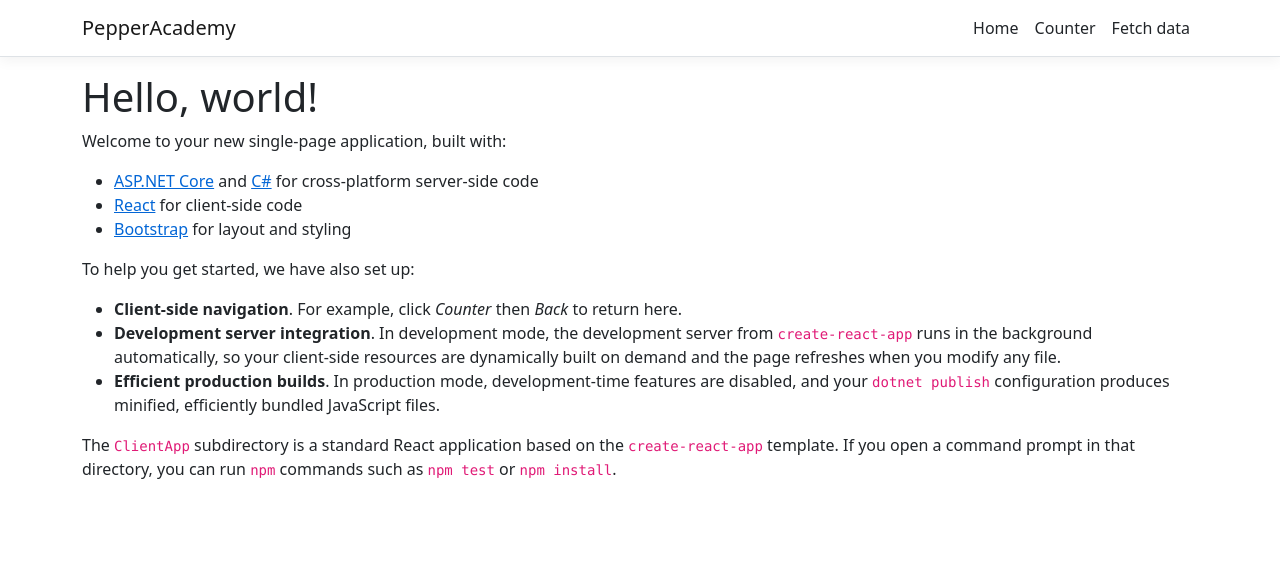
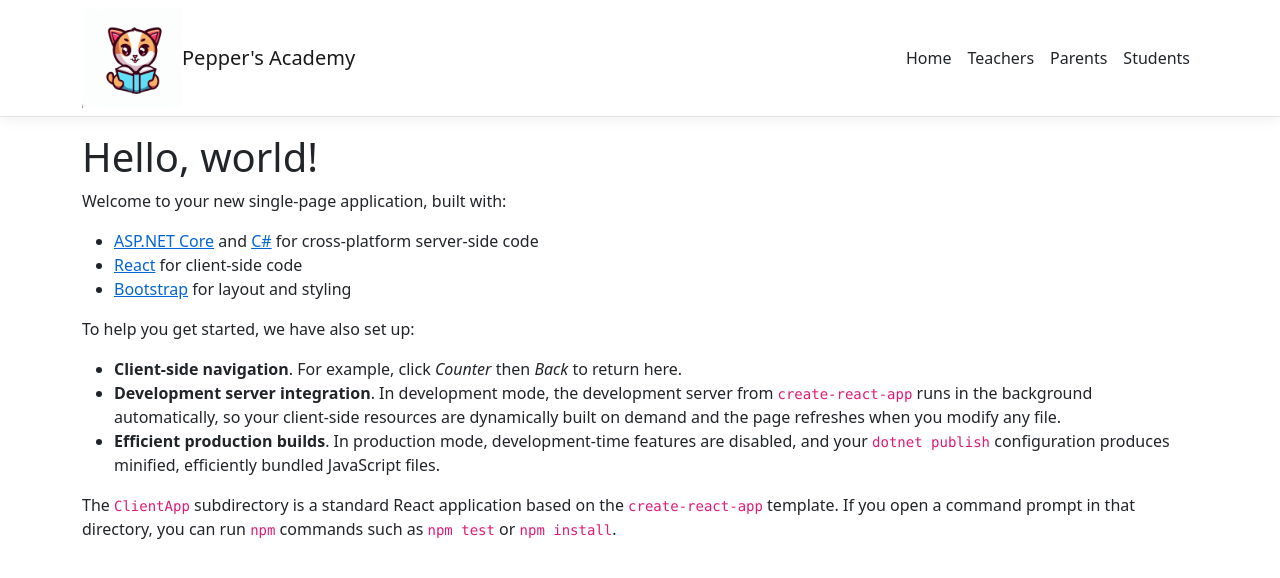
Before and after one commit to siva-saripilli/PepperAcademy, a React (Create React App) app in the folder PepperAcademy/ClientApp/: page / in a window 1280 px wide. Shown: the top 578 px of the page. Built offline with nearby package versions, Linux system fonts and the light colour scheme.

Commit message:
Add OutputContainer.js and update NavMenu.js

```diff
--- a/PepperAcademy/ClientApp/src/components/NavMenu.js
+++ b/PepperAcademy/ClientApp/src/components/NavMenu.js
@@ -25,7 +25,10 @@ export class NavMenu extends Component {
     return (
       <header>
         <Navbar className="navbar-expand-sm navbar-toggleable-sm ng-white border-bottom box-shadow mb-3" container light>
-          <NavbarBrand tag={Link} to="/">PepperAcademy</NavbarBrand>
+          <div className="logo">
+             <img src="cat logo.jpeg" alt="Cat Logo" width="100" />
+          </div>
+          <NavbarBrand tag={Link} to="/">Pepper's Academy</NavbarBrand>
           <NavbarToggler onClick={this.toggleNavbar} className="mr-2" />
           <Collapse className="d-sm-inline-flex flex-sm-row-reverse" isOpen={!this.state.collapsed} navbar>
             <ul className="navbar-nav flex-grow">
@@ -33,10 +36,13 @@ export class NavMenu extends Component {
                 <NavLink tag={Link} className="text-dark" to="/">Home</NavLink>
               </NavItem>
               <NavItem>
-                <NavLink tag={Link} className="text-dark" to="/counter">Counter</NavLink>
+                <NavLink tag={Link} className="text-dark" to="/counter">Teachers</NavLink>
               </NavItem>
               <NavItem>
-                <NavLink tag={Link} className="text-dark" to="/fetch-data">Fetch data</NavLink>
+                <NavLink tag={Link} className="text-dark" to="/fetch-data">Parents</NavLink>
+              </NavItem>
+              <NavItem>
+                <NavLink tag={Link} className="text-dark" to="/fetch-data">Students</NavLink>
               </NavItem>
             </ul>
           </Collapse>
```
Also changed, not shown: PepperAcademy/ClientApp/src/components/OutputContainer.js (added, +20 -0 lines), PepperAcademy/ClientApp/public/cat logo.jpeg (added).
